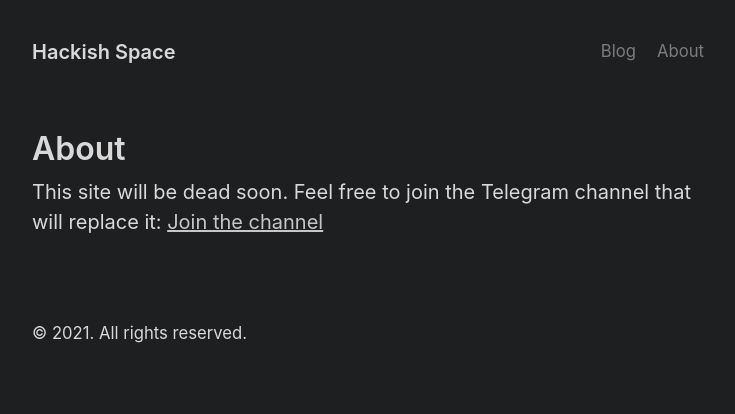
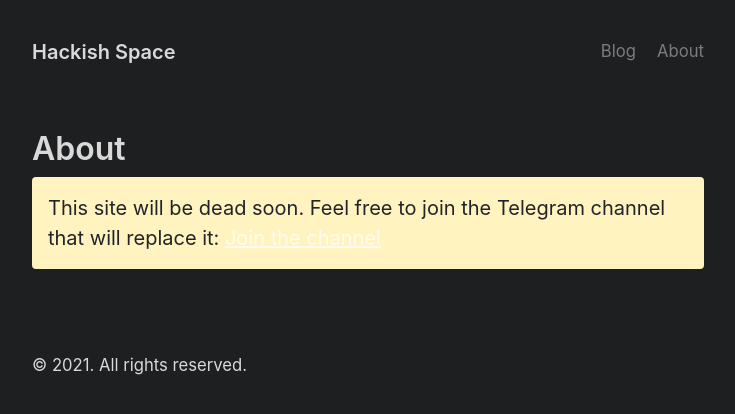
Before and after one commit to z3v5/old-blog, a Jekyll site: the page built from about.md, in a window 1280 px wide. Shown: the top 414 px of the page, without its empty margins (272-1007 px from the left). Built offline with Jekyll 4.4.1, drawn with Linux system fonts in a browser that asks for light colours.

Commit message:
Update about.md

```diff
--- a/about.md
+++ b/about.md
@@ -3,7 +3,7 @@ layout: page
 title: About
 ---
 
-<p class="warning">
+<p class="message">
   This site will be dead soon. Feel free to join the Telegram channel that will replace it:
 
   <a href="https://t.me/s/HackishSpace">Join the channel</a>
```
